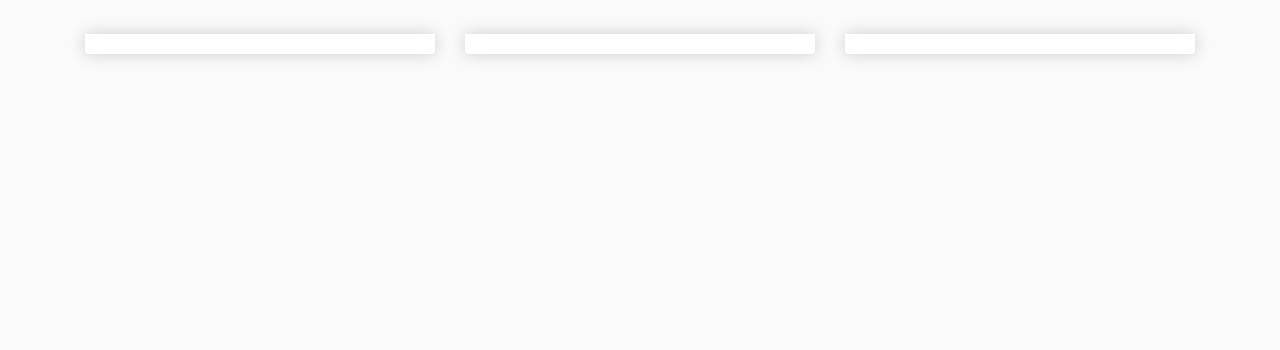
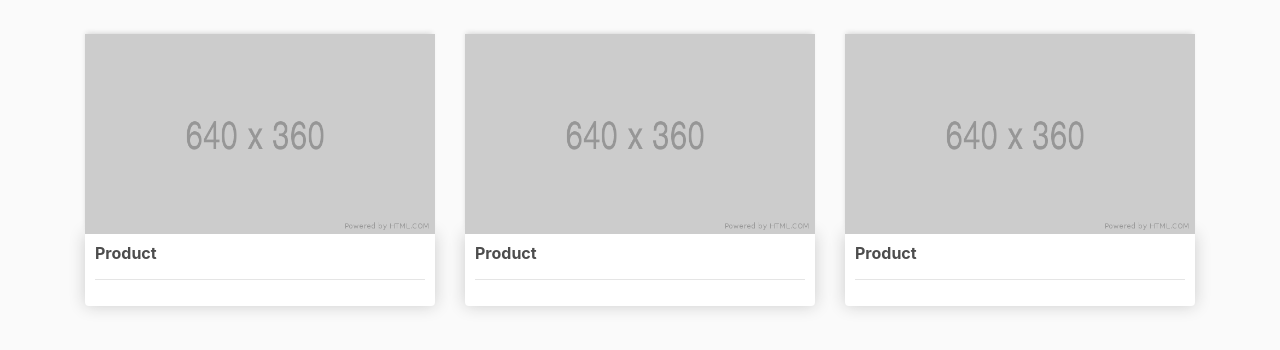
Before and after one commit to jpzambranoleon/Ecommerce-Website, a Django app: template store/templates/store/store.html in a window 1280 px wide. Shown: the part 57-407 px from the top of the page. Run offline with Django 3.2, Linux system fonts and the light colour scheme; the template is opened without the code that fills it, so the values that code supplies are empty; some libraries are stand-ins or nearby versions.

Commit message:
updated store.html

```diff
--- a/store/templates/store/store.html
+++ b/store/templates/store/store.html
@@ -3,20 +3,26 @@
 {% block content %}
     <div class="row">
         <div class="col-lg-4">
+            <img class="thumbnail" src="{% static 'images/placeholder.png'%}">
             <div class="box-element product">
-
+                <h6><strong>Product</strong></h6>
+                <hr>
             </div>
         </div>
 
         <div class="col-lg-4">
+            <img class="thumbnail" src="{% static 'images/placeholder.png'%}">
             <div class="box-element product">
-
+                <h6><strong>Product</strong></h6>
+                <hr>
             </div>
         </div>
 
         <div class="col-lg-4">
+            <img class="thumbnail" src="{% static 'images/placeholder.png'%}">
             <div class="box-element product">
-
+                <h6><strong>Product</strong></h6>
+                <hr>
             </div>
         </div>
     </div>
```
